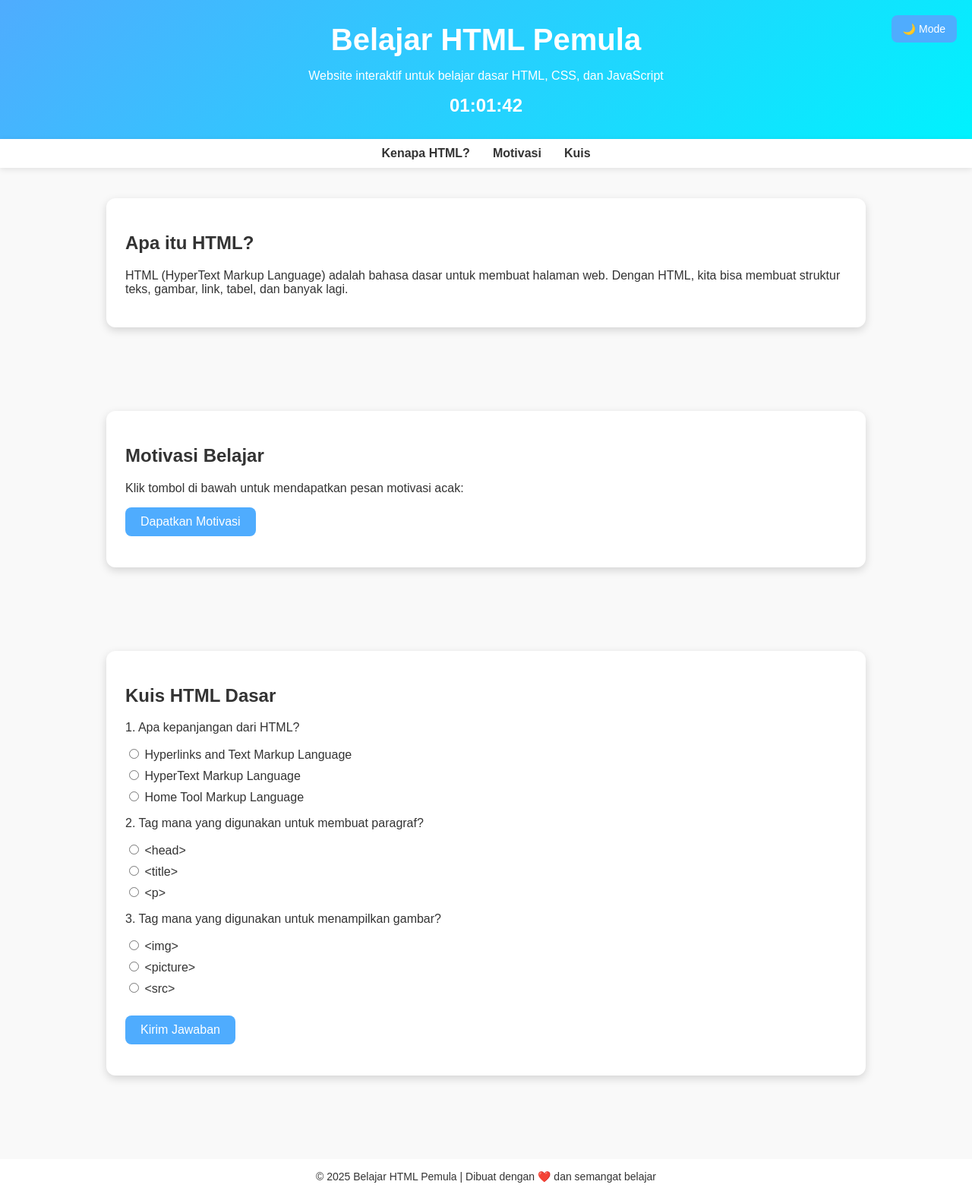
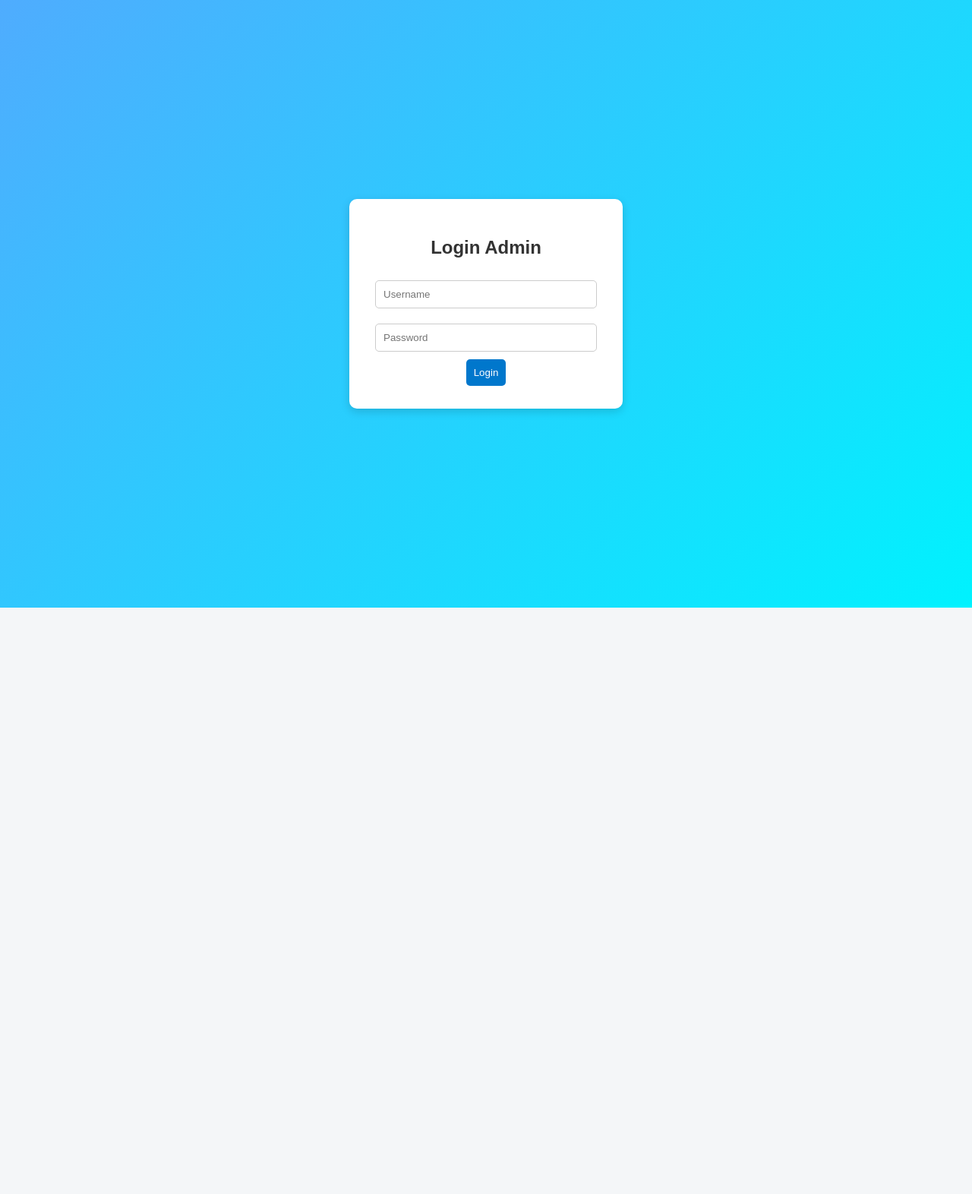
Before and after one commit to Jester185/project-B, a plain HTML site: page index.html in a window 1280 px wide. Shown: the whole page at 76% size. After the commit the page ends 800 px from the top, so only its background shows below. Drawn offline with Linux system fonts and the light colour scheme.

Commit message:
Update index.html

```diff
--- a/index.html
+++ b/index.html
@@ -3,305 +3,185 @@
 <head>
   <meta charset="UTF-8">
   <meta name="viewport" content="width=device-width, initial-scale=1.0">
-  <title>Project B</title>
+  <title>Platform Monitoring Data - Dengan Autentikasi</title>
   <style>
-    :root {
-      --primary: #4facfe;
-      --secondary: #00f2fe;
-      --text: #333;
-      --bg: #f9f9f9;
-      --card: #fff;
-    }
-    body.dark {
-      --primary: #222;
-      --secondary: #555;
-      --text: #eee;
-      --bg: #111;
-      --card: #222;
-    }
     body {
       font-family: Arial, sans-serif;
       margin: 0;
-      background: var(--bg);
-      color: var(--text);
+      padding: 0;
+      background: #f4f6f8;
+      color: #333;
+    }
+    header {
+      background: #0077cc;
+      color: white;
+      padding: 15px;
+      text-align: center;
+    }
+    .container {
+      padding: 20px;
+    }
+    .hidden {
+      display: none;
+    }
+    /* Login form */
+    #loginForm {
+      display: flex;
+      flex-direction: column;
+      justify-content: center;
+      align-items: center;
+      height: 100vh;
+      background: linear-gradient(135deg, #4facfe, #00f2fe);
+    }
+    #loginForm form {
+      background: white;
+      padding: 30px;
+      border-radius: 10px;
+      box-shadow: 0 4px 12px rgba(0,0,0,0.15);
+      width: 300px;
+      text-align: center;
+    }
+    #loginForm input {
+      width: 90%;
+      padding: 10px;
+      margin: 10px 0;
+      border: 1px solid #ccc;
+      border-radius: 5px;
+    }
+    #loginForm button {
+      padding: 10px;
+      background: #0077cc;
+      color: white;
+      border: none;
+      border-radius: 5px;
+      cursor: pointer;
       transition: 0.3s;
     }
-    header {
-      background: linear-gradient(135deg, var(--primary), var(--secondary));
-      padding: 30px;
-      text-align: center;
+    #loginForm button:hover {
+      background: #005fa3;
+    }
+    /* Dashboard styling */
+    nav {
+      display: flex;
+      justify-content: space-between;
+      background: #eee;
+      padding: 10px;
+    }
+    nav button {
+      padding: 8px 15px;
+      background: #0077cc;
       color: white;
-    }
-    header h1 {
-      margin: 0;
-      font-size: 2.5em;
-    }
-    nav {
-      background: var(--card);
-      display: flex;
-      justify-content: center;
-      padding: 10px;
-      box-shadow: 0 2px 8px rgba(0,0,0,0.1);
-    }
-    nav a {
-      margin: 0 15px;
-      text-decoration: none;
-      color: var(--text);
-      font-weight: bold;
-      transition: 0.3s;
-    }
-    nav a:hover { color: var(--primary); }
-    section {
-      padding: 40px 20px;
-      max-width: 1000px;
-      margin: auto;
-    }
-    .card {
-      background: var(--card);
-      border-radius: 12px;
-      padding: 25px;
-      margin-bottom: 30px;
-      box-shadow: 0 4px 12px rgba(0,0,0,0.15);
-      transition: 0.3s;
-    }
-    .card:hover { transform: translateY(-5px); }
-    button {
-      padding: 10px 20px;
       border: none;
-      border-radius: 8px;
-      background: var(--primary);
-      color: white;
-      cursor: pointer;
-      transition: 0.3s;
-      font-size: 16px;
-    }
-    button:hover {
-      background: var(--secondary);
-      transform: scale(1.05);
-    }
-    footer {
-      margin-top: 40px;
-      padding: 15px;
-      text-align: center;
-      background: var(--card);
-      font-size: 14px;
-      color: var(--text);
-    }
-    #clock {
-      font-size: 1.5em;
-      margin-top: 10px;
-      font-weight: bold;
-    }
-    .quiz label { display: block; margin: 8px 0; }
-    .result {
-      margin-top: 15px;
-      font-weight: bold;
-      color: var(--primary);
-    }
-    .toggle-btn {
-      position: fixed;
-      top: 20px;
-      right: 20px;
-      padding: 10px 15px;
-      border-radius: 8px;
-      background: var(--primary);
-      color: white;
-      font-size: 14px;
+      border-radius: 5px;
       cursor: pointer;
     }
-    /* Canvas confetti */
-    #confettiCanvas {
-      position: fixed;
-      top: 0;
-      left: 0;
+    nav button:hover {
+      background: #005fa3;
+    }
+    table {
       width: 100%;
-      height: 100%;
-      pointer-events: none;
-      z-index: 9999;
+      border-collapse: collapse;
+      margin-top: 20px;
+    }
+    table, th, td {
+      border: 1px solid #ccc;
+    }
+    th, td {
+      padding: 10px;
+      text-align: center;
     }
   </style>
 </head>
 <body>
-  <div class="toggle-btn" onclick="toggleMode()">🌙 Mode</div>
-  <canvas id="confettiCanvas"></canvas>
 
-  <header>
-    <h1>Belajar HTML Pemula</h1>
-    <p>Website interaktif untuk belajar dasar HTML, CSS, dan JavaScript</p>
-    <div id="clock"></div>
-  </header>
+  <!-- Login Page -->
+  <div id="loginForm">
+    <form onsubmit="return login(event)">
+      <h2>Login Admin</h2>
+      <input type="text" id="username" placeholder="Username" required>
+      <input type="password" id="password" placeholder="Password" required>
+      <button type="submit">Login</button>
+      <p id="loginError" style="color:red; display:none;">Username/Password salah!</p>
+    </form>
+  </div>
 
-  <nav>
-    <a href="#kenapa">Kenapa HTML?</a>
-    <a href="#motivasi">Motivasi</a>
-    <a href="#quiz">Kuis</a>
-  </nav>
-
-  <section id="kenapa">
-    <div class="card">
-      <h2>Apa itu HTML?</h2>
-      <p>HTML (HyperText Markup Language) adalah bahasa dasar untuk membuat halaman web. Dengan HTML, kita bisa membuat struktur teks, gambar, link, tabel, dan banyak lagi.</p>
+  <!-- Dashboard -->
+  <div id="dashboard" class="hidden">
+    <header>
+      <h1>Platform Monitoring Data</h1>
+    </header>
+    <nav>
+      <span>Selamat datang, <b id="userDisplay"></b></span>
+      <button onclick="logout()">Logout</button>
+    </nav>
+    <div class="container">
+      <h2>Data Input / Output</h2>
+      <form onsubmit="return tambahData(event)">
+        <input type="text" id="inputData" placeholder="Masukkan data baru" required>
+        <button type="submit">Tambah</button>
+      </form>
+      <table id="dataTable">
+        <thead>
+          <tr>
+            <th>No</th>
+            <th>Data</th>
+          </tr>
+        </thead>
+        <tbody>
+        </tbody>
+      </table>
     </div>
-  </section>
-
-  <section id="motivasi">
-    <div class="card">
-      <h2>Motivasi Belajar</h2>
-      <p>Klik tombol di bawah untuk mendapatkan pesan motivasi acak:</p>
-      <button onclick="tampilkanPesan()">Dapatkan Motivasi</button>
-      <p id="pesan" style="margin-top:15px; font-weight: bold; color: var(--primary);"></p>
-    </div>
-  </section>
-
-  <section id="quiz">
-    <div class="card">
-      <h2>Kuis HTML Dasar</h2>
-      <form id="quizForm" class="quiz">
-        <p>1. Apa kepanjangan dari HTML?</p>
-        <label><input type="radio" name="q1" value="a"> Hyperlinks and Text Markup Language</label>
-        <label><input type="radio" name="q1" value="b"> HyperText Markup Language</label>
-        <label><input type="radio" name="q1" value="c"> Home Tool Markup Language</label>
-
-        <p>2. Tag mana yang digunakan untuk membuat paragraf?</p>
-        <label><input type="radio" name="q2" value="a"> &lt;head&gt;</label>
-        <label><input type="radio" name="q2" value="b"> &lt;title&gt;</label>
-        <label><input type="radio" name="q2" value="c"> &lt;p&gt;</label>
-
-        <p>3. Tag mana yang digunakan untuk menampilkan gambar?</p>
-        <label><input type="radio" name="q3" value="a"> &lt;img&gt;</label>
-        <label><input type="radio" name="q3" value="b"> &lt;picture&gt;</label>
-        <label><input type="radio" name="q3" value="c"> &lt;src&gt;</label>
-
-        <br>
-        <button type="button" onclick="cekJawaban()">Kirim Jawaban</button>
-      </form>
-      <p id="quizResult" class="result"></p>
-    </div>
-  </section>
-
-  <footer>
-    &copy; 2025 Belajar HTML Pemula | Dibuat dengan ❤️ dan semangat belajar
-  </footer>
+  </div>
 
   <script>
-    // Fungsi Suara
-    function playBeep(frequency = 440, duration = 200) {
-      const ctx = new (window.AudioContext || window.webkitAudioContext)();
-      const oscillator = ctx.createOscillator();
-      const gain = ctx.createGain();
-      oscillator.type = "sine";
-      oscillator.frequency.value = frequency;
-      oscillator.connect(gain);
-      gain.connect(ctx.destination);
-      oscillator.start();
-      setTimeout(() => oscillator.stop(), duration);
-    }
+    // Data login sederhana
+    const akun = {
+      username: "admin",
+      password: "12345"
+    };
 
-    // Jam Digital
-    function updateClock() {
-      let now = new Date();
-      let jam = String(now.getHours()).padStart(2, '0');
-      let menit = String(now.getMinutes()).padStart(2, '0');
-      let detik = String(now.getSeconds()).padStart(2, '0');
-      document.getElementById("clock").innerText = jam + ":" + menit + ":" + detik;
-    }
-    setInterval(updateClock, 1000);
-    updateClock();
+    function login(event) {
+      event.preventDefault();
+      let user = document.getElementById("username").value;
+      let pass = document.getElementById("password").value;
 
-    // Motivasi
-    function tampilkanPesan() {
-      playBeep(500, 150);
-      const pesan = [
-        "Belajar itu investasi terbaik untuk masa depanmu!",
-        "Jangan takut salah, setiap error adalah pelajaran.",
-        "Konsisten lebih penting daripada cepat.",
-        "Kamu luar biasa, terus semangat belajar!"
-      ];
-      let randomPesan = pesan[Math.floor(Math.random() * pesan.length)];
-      document.getElementById("pesan").innerText = randomPesan;
-    }
-
-    // Kuis + Confetti
-    function cekJawaban() {
-      let score = 0;
-      let form = document.forms["quizForm"];
-      if (form["q1"].value === "b") score++;
-      if (form["q2"].value === "c") score++;
-      if (form["q3"].value === "a") score++;
-      document.getElementById("quizResult").innerText =
-        "Nilai kamu: " + score + "/3";
-
-      if (score === 3) {
-        playBeep(800, 200);
-        setTimeout(() => playBeep(1000, 200), 250);
-        startConfetti(); // 🎉 confetti saat sempurna
-      } else if (score > 0) {
-        playBeep(600, 200);
+      if (user === akun.username && pass === akun.password) {
+        document.getElementById("loginForm").classList.add("hidden");
+        document.getElementById("dashboard").classList.remove("hidden");
+        document.getElementById("userDisplay").innerText = user;
       } else {
-        playBeep(200, 400);
+        document.getElementById("loginError").style.display = "block";
       }
     }
 
-    // Dark Mode Toggle
-    function toggleMode() {
-      playBeep(400, 100);
-      document.body.classList.toggle("dark");
+    function logout() {
+      document.getElementById("dashboard").classList.add("hidden");
+      document.getElementById("loginForm").classList.remove("hidden");
+      document.getElementById("username").value = "";
+      document.getElementById("password").value = "";
     }
 
-    // Confetti
-    function startConfetti() {
-      const canvas = document.getElementById("confettiCanvas");
-      const ctx = canvas.getContext("2d");
-      canvas.width = window.innerWidth;
-      canvas.height = window.innerHeight;
+    // Data Table CRUD sederhana
+    let dataList = [];
 
-      const confetti = [];
-      const colors = ["#fce18a", "#ff726d", "#b48def", "#3ee6c8"];
+    function tambahData(event) {
+      event.preventDefault();
+      let input = document.getElementById("inputData");
+      let value = input.value;
+      dataList.push(value);
+      input.value = "";
+      renderTable();
+    }
 
-      for (let i = 0; i < 100; i++) {
-        confetti.push({
-          x: Math.random() * canvas.width,
-          y: Math.random() * canvas.height - canvas.height,
-          r: Math.random() * 6 + 4,
-          d: Math.random() * 50 + 50,
-          color: colors[Math.floor(Math.random() * colors.length)],
-          tilt: Math.random() * 10 - 10,
-        });
-      }
-
-      function drawConfetti() {
-        ctx.clearRect(0, 0, canvas.width, canvas.height);
-        confetti.forEach((c) => {
-          ctx.beginPath();
-          ctx.fillStyle = c.color;
-          ctx.fillRect(c.x, c.y, c.r, c.r);
-        });
-        update();
-      }
-
-      function update() {
-        confetti.forEach((c) => {
-          c.y += 2;
-          c.x += Math.sin(c.y / 50);
-          if (c.y > canvas.height) {
-            c.y = -10;
-            c.x = Math.random() * canvas.width;
-          }
-        });
-      }
-
-      let duration = 3000; // 3 detik
-      let start = Date.now();
-      function animate() {
-        if (Date.now() - start < duration) {
-          drawConfetti();
-          requestAnimationFrame(animate);
-        } else {
-          ctx.clearRect(0, 0, canvas.width, canvas.height);
-        }
-      }
-      animate();
+    function renderTable() {
+      let tbody = document.getElementById("dataTable").querySelector("tbody");
+      tbody.innerHTML = "";
+      dataList.forEach((item, index) => {
+        let row = `<tr><td>${index+1}</td><td>${item}</td></tr>`;
+        tbody.innerHTML += row;
+      });
     }
   </script>
+
 </body>
 </html>
```
